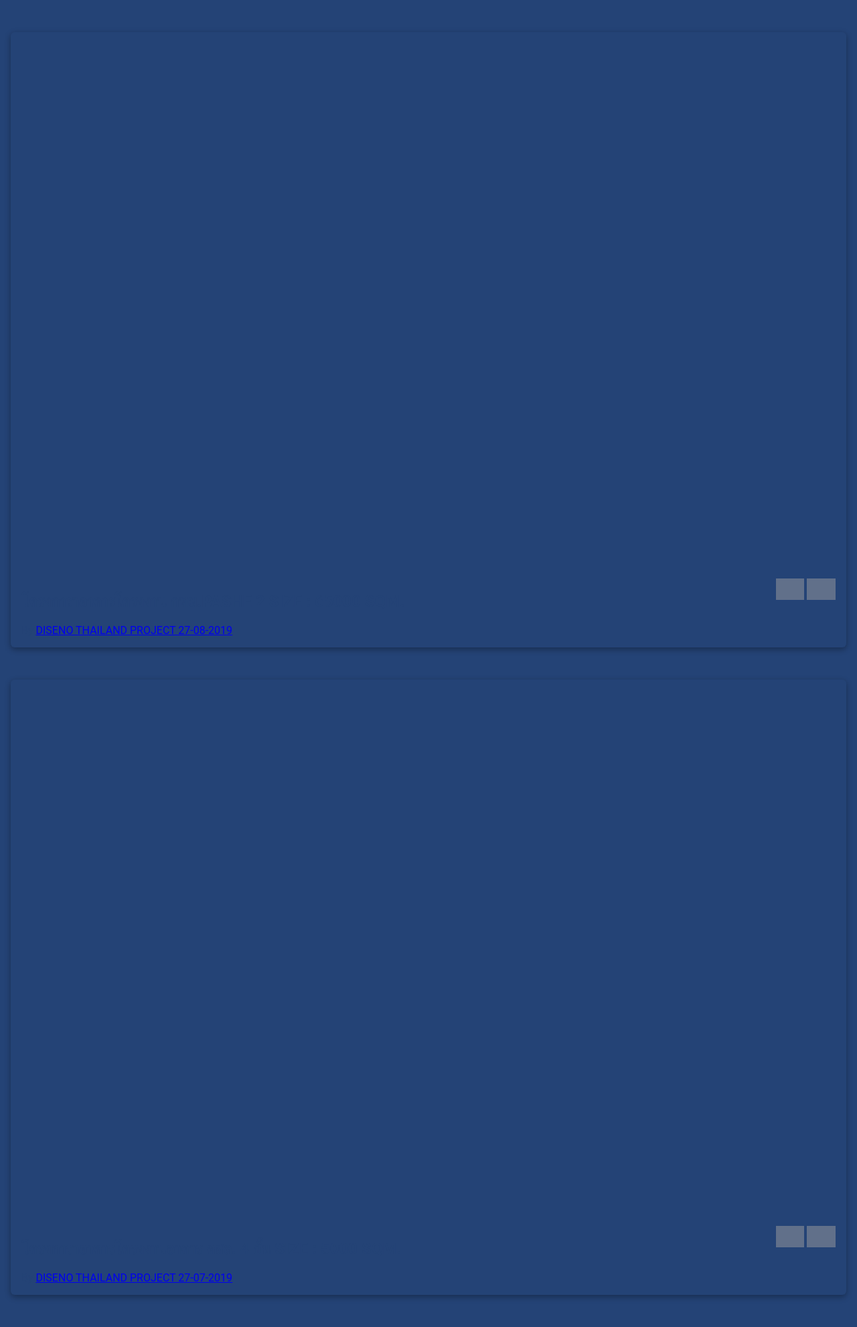
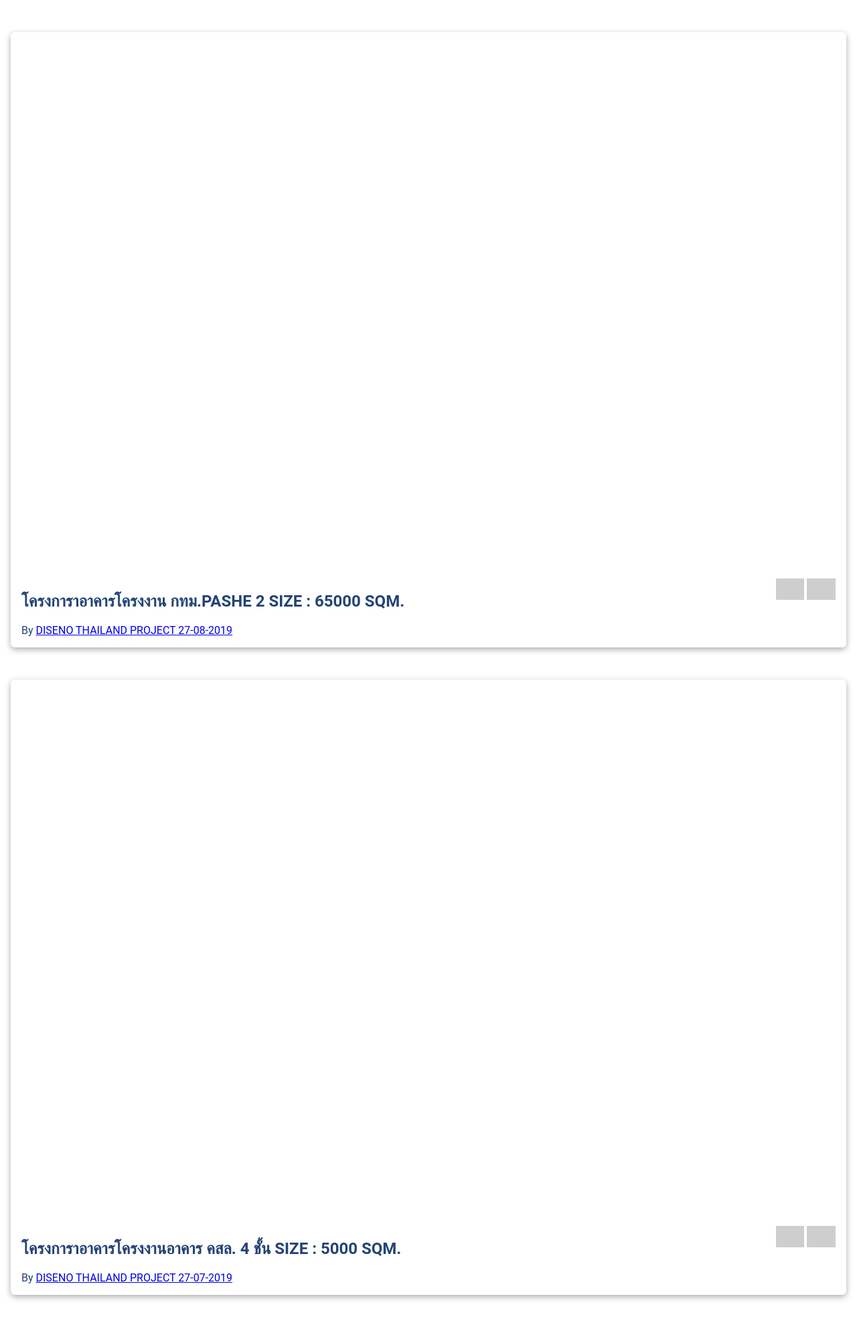
Before and after one commit to Puttipong1234/disenowebpage, a Flask app: page /model in a window 1280 px wide. Shown: the whole page at 67% size. Run offline with Flask 2, Linux system fonts and the light colour scheme; some libraries are stand-ins or nearby versions; grey boxes are pictures that could not be loaded.

Commit message:
"fix bg"

```diff
--- a/templates/static/model.css
+++ b/templates/static/model.css
@@ -3,7 +3,6 @@ body {
     padding: 0;
     font-family: Google Sans, Noto, Roboto, Helvetica Neue, sans-serif;
     color: #244376;
-    background: #244376;
   }
 
 
```
